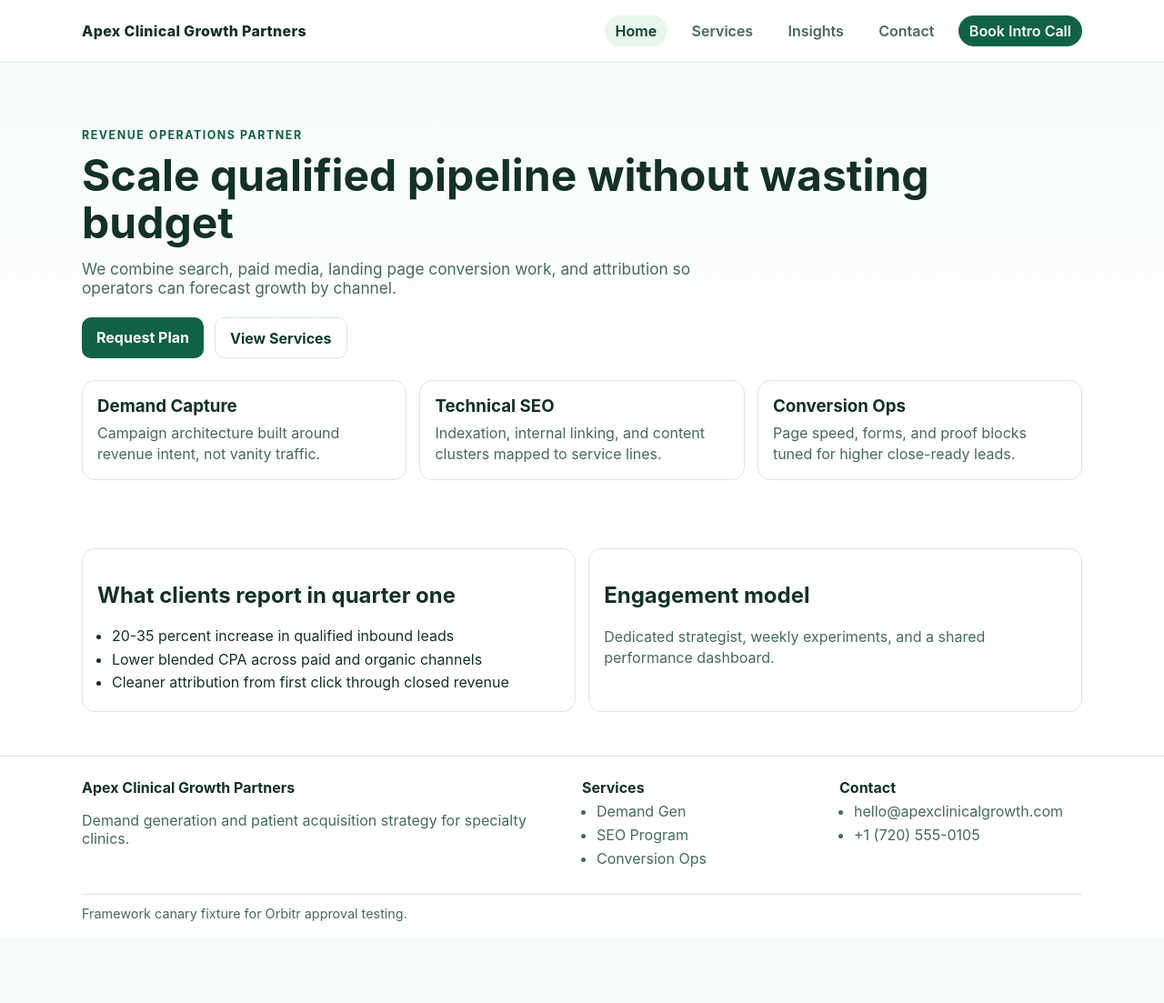
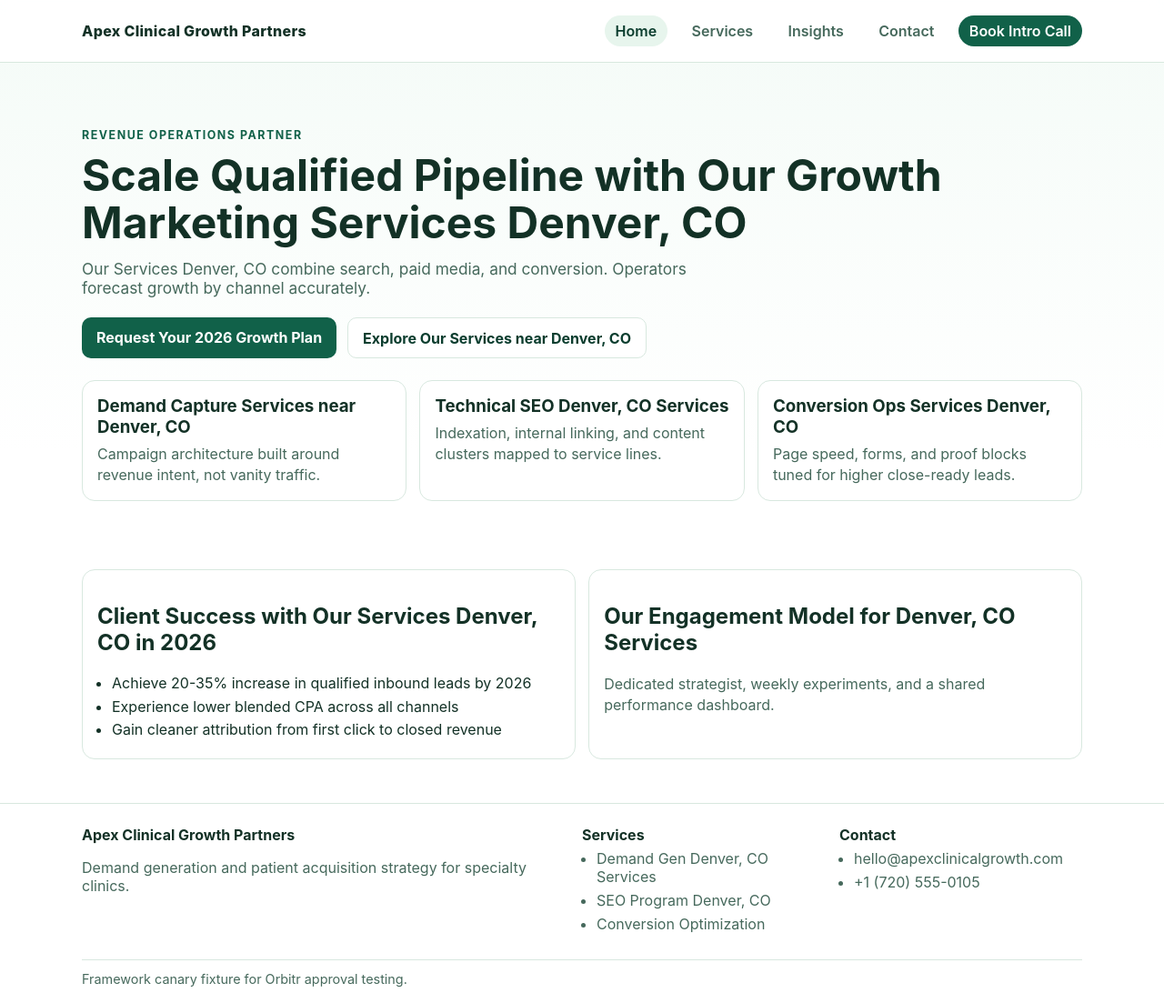
Before and after one commit to prjctlphbt/orbitr-canary-angular-20260228, a Jekyll site: the page index.html, which Jekyll copies as it is, in a window 1280 px wide and 1103 px high. Shown: the whole window at 91% size. Built offline with Jekyll 4.4.1, drawn with Linux system fonts in a browser that asks for light colours.

Commit message:
Refresh and update content: index.html

```diff
--- a/index.html
+++ b/index.html
@@ -1,65 +1,55 @@
-<!doctype html>
+<!DOCTYPE html>
+
 <html lang="en">
 <head>
-    <meta charset="UTF-8" />
-    <meta name="viewport" content="width=device-width, initial-scale=1.0" />
-    <meta name="description" content="Apex Clinical Growth Partners helps local service operators scale qualified pipeline with accountable digital marketing." />
-    <title>Apex Clinical Growth Partners | Growth Marketing</title>
-    <link rel="canonical" href="https://orbitr-canary-angular-20260228.pages.dev/">
-    <link rel="stylesheet" href="/assets/styles.css" />
-<script type="application/ld+json">
-{
-  "@context": "https://schema.org",
-  "@type": "AutoRepair",
-  "name": "Orbitr Canary Angular 20260228",
-  "url": "https://orbitr-canary-angular-20260228.pages.dev",
-  "telephone": "(720) 555-0105"
-}
-</script>
-</head>
+<meta charset="utf-8"/>
+<meta content="width=device-width, initial-scale=1.0" name="viewport"/>
+<meta content="Apex Clinical Growth Partners offers top-tier growth marketing Services Denver, CO, helping local operators scale qualified pipeline with accountable digital strategies in 2026." name="description"/>
+<title>Apex Clinical Growth Partners | Growth Marketing Services Denver, CO</title>
+<link href="https://orbitr-canary-angular-20260228.pages.dev/" rel="canonical"/>
+<link href="/assets/styles.css" rel="stylesheet">
+</link></head>
 <body>
-
-<app-root ng-version="17.3.0" data-framework="angular">
+<app-root data-framework="angular" ng-version="17.3.0">
 <header>
 <div class="container navbar">
 <a class="brand" href="/">Apex Clinical Growth Partners</a>
-        <button class="nav-toggle" type="button" data-nav-toggle aria-label="Open menu">Menu</button>
-        <nav class="nav-links" data-nav-links data-open="false" aria-label="Primary">
-          <a href="/" aria-current="page">Home</a>
-          <a href="/services/" >Services</a>
-          <a href="/blog/insights/" >Insights</a>
-          <a href="/contact/" >Contact</a>
+<button aria-label="Open menu" class="nav-toggle" data-nav-toggle="" type="button">Menu</button>
+<nav aria-label="Primary" class="nav-links" data-nav-links="" data-open="false">
+<a aria-current="page" href="/">Home</a>
+<a href="/services/">Services</a>
+<a href="/blog/insights/">Insights</a>
+<a href="/contact/">Contact</a>
 <a class="cta" href="/contact/">Book Intro Call</a>
 </nav>
 </div>
 </header>
 <main class="container">
-
 <section class="hero">
 <span class="kicker">Revenue Operations Partner</span>
-        <h1>Scale qualified pipeline without wasting budget</h1>
-        <p class="subhead">We combine search, paid media, landing page conversion work, and attribution so operators can forecast growth by channel.</p>
+<h1>Scale Qualified Pipeline with Our Growth Marketing Services Denver, CO</h1>
+<p class="subhead">Our Services Denver, CO combine search, paid media, and conversion. Operators forecast growth by channel accurately.</p>
 <div class="actions">
-          <a class="btn primary" href="/contact/">Request Plan</a>
-          <a class="btn ghost" href="/services/">View Services</a>
+<a class="btn primary" href="/contact/">Request Your 2026 Growth Plan</a>
+<a class="btn ghost" href="/services/">Explore Our Services near Denver, CO</a>
 </div>
 <div class="grid">
-          <article class="card"><h3>Demand Capture</h3><p>Campaign architecture built around revenue intent, not vanity traffic.</p></article>
-          <article class="card"><h3>Technical SEO</h3><p>Indexation, internal linking, and content clusters mapped to service lines.</p></article>
-          <article class="card"><h3>Conversion Ops</h3><p>Page speed, forms, and proof blocks tuned for higher close-ready leads.</p></article>
+<article class="card"><h3>Demand Capture Services near Denver, CO</h3><p>Campaign architecture built around revenue intent, not vanity traffic.</p></article>
+<article class="card"><h3>Technical SEO Denver, CO Services</h3><p>Indexation, internal linking, and content clusters mapped to service lines.</p></article>
+<article class="card"><h3>Conversion Ops Services Denver, CO</h3><p>Page speed, forms, and proof blocks tuned for higher close-ready leads.</p></article>
 </div>
 </section>
 <section class="section">
 <article class="card">
-          <h2>What clients report in quarter one</h2>
+<h2>Client Success with Our Services Denver, CO in 2026</h2>
 <ul>
-            <li>20-35 percent increase in qualified inbound leads</li>
-            <li>Lower blended CPA across paid and organic channels</li>
-            <li>Cleaner attribution from first click through closed revenue</li>
+<li>Achieve 20-35% increase in qualified inbound leads by 2026</li>
+<li>Experience lower blended CPA across all channels</li>
+<li>Gain cleaner attribution from first click to closed revenue</li>
 </ul>
 </article>
 <article class="card">
-          <h2>Engagement model</h2>
+<h2>Our Engagement Model for Denver, CO Services</h2>
 <p>Dedicated strategist, weekly experiments, and a shared performance dashboard.</p>
 </article>
 </section>
@@ -73,9 +63,9 @@
 <div>
 <strong>Services</strong>
 <ul>
-            <li><a href="/services/">Demand Gen</a></li>
-            <li><a href="/services/">SEO Program</a></li>
-            <li><a href="/services/">Conversion Ops</a></li>
+<li><a href="/services/">Demand Gen Denver, CO Services</a></li>
+<li><a href="/services/">SEO Program Denver, CO</a></li>
+<li><a href="/services/">Conversion Optimization</a></li>
 </ul>
 </div>
 <div>
@@ -89,6 +79,5 @@
 <div class="container small-note">Framework canary fixture for Orbitr approval testing.</div>
 </footer>
 </app-root>
-    <script src="/assets/site.js"></script>
 </body>
 </html>
```
Lines whose indentation alone changed are shown as unchanged.
